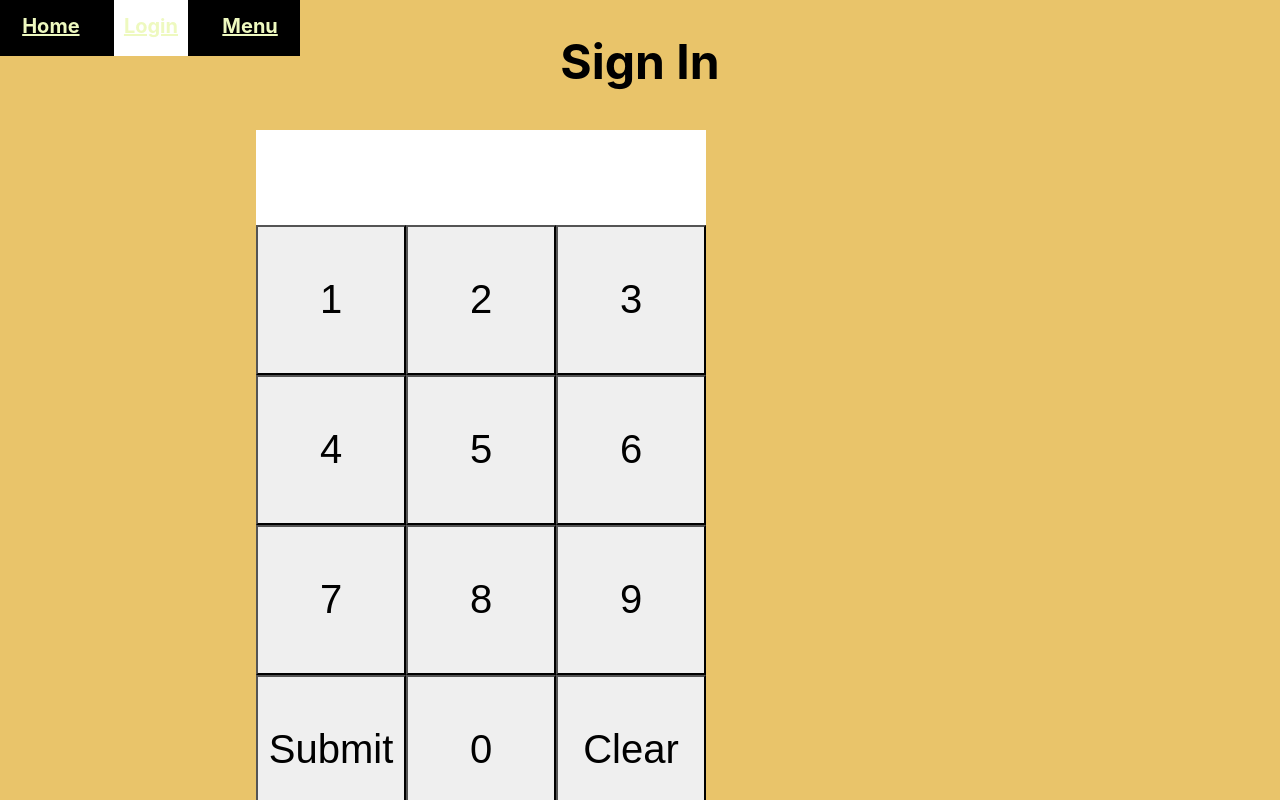
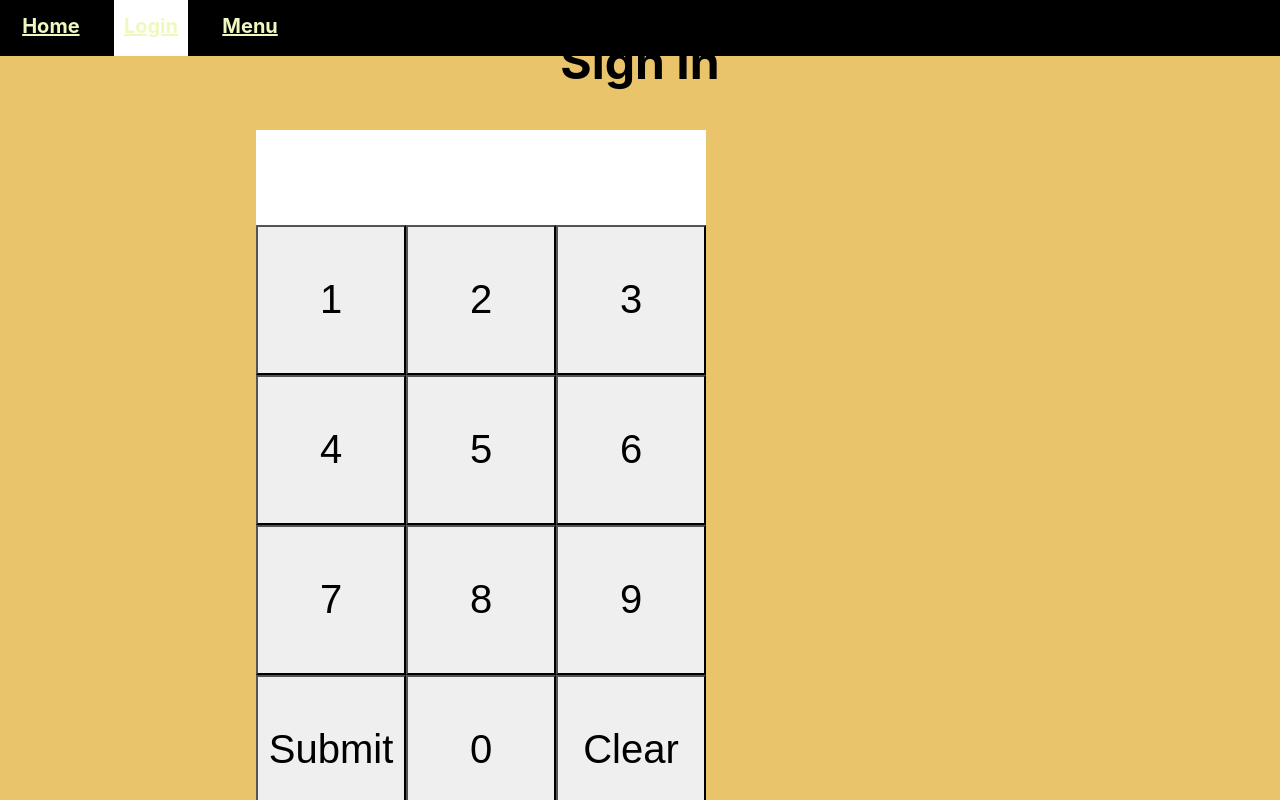
Before and after one commit to CamBrown101/final-project, a React (Create React App) app: page /login in a window 1280 px wide. Shown: the top 800 px of the page. Built offline with nearby package versions, Linux system fonts and the light colour scheme; no server answers.

Commit message:
Fixed nav width

```diff
--- a/src/components/Nav.scss
+++ b/src/components/Nav.scss
@@ -1,12 +1,12 @@
 @import '../base';
 
 #nav-bar {
+  position: fixed;
+  top: 0;
   width: 100%;
   min-width: 100%;
   background-color: $dark;
   #nav-menu {
-    position: fixed;
-    top: 0;
     display: flex;
     background-color: $dark;
     width: 100%;
@@ -32,5 +32,6 @@
 }
 
 .active {
+  color: $dark;
   background-color: $project-white;
 }
```
